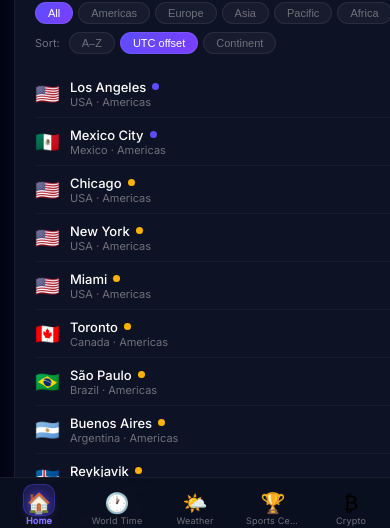
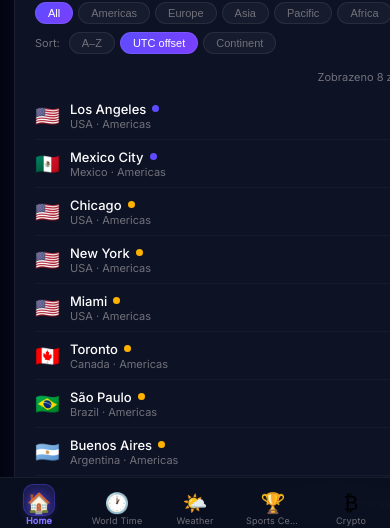
Before and after one commit to info20pneu-stack/everyday-app, a Next.js app: page / in a window 390 px wide. Shown: the part 303-831 px from the top of the page. Built offline with nearby package versions, Linux system fonts and the light colour scheme; no server answers.

Commit message:
Fix sidebar responsive, WorldTime scroll, device detection

```diff
--- a/app/components/Crypto.tsx
+++ b/app/components/Crypto.tsx
@@ -1,6 +1,7 @@
 'use client';
 
 import { useState, useEffect, useMemo } from 'react';
+import { useDeviceDetect } from '../../lib/hooks/useDeviceDetect';
 
 /* ═══════════════════════ TYPES ═══════════════════════ */
 
@@ -84,10 +85,11 @@ function Sparkline({ prices, positive, id }: { prices: number[]; positive: boole
 
 /* ═══════════════════════ COIN ROW ═══════════════════════ */
 
-function CoinRow({ coin, expanded, onToggle }: {
+function CoinRow({ coin, expanded, onToggle, showCharts }: {
   coin: Coin;
   expanded: boolean;
   onToggle: () => void;
+  showCharts: boolean;
 }) {
   const positive = coin.price_change_percentage_24h >= 0;
   const cc = positive ? 'var(--green2)' : '#EF4444';
@@ -100,7 +102,9 @@ function CoinRow({ coin, expanded, onToggle }: {
         onClick={onToggle}
         style={{
           display: 'grid',
-          gridTemplateColumns: '24px 1fr 80px 60px 70px 76px',
+          gridTemplateColumns: showCharts
+            ? '24px 1fr 80px 60px 70px 76px'
+            : '24px 1fr 80px 60px',
           gap: '6px',
           alignItems: 'center',
           background: expanded ? 'rgba(93,76,255,0.07)' : 'rgba(255,255,255,0.02)',
@@ -145,15 +149,19 @@ function CoinRow({ coin, expanded, onToggle }: {
           {fmtPct(coin.price_change_percentage_24h)}
         </div>
 
-        {/* Market cap */}
+        {/* Market cap — hidden on mobile */}
+        {showCharts && (
           <div style={{ textAlign: 'right', fontSize: '11px', color: 'var(--text2)' }}>
             {fmtBig(coin.market_cap)}
           </div>
+        )}
 
-        {/* Sparkline */}
+        {/* Sparkline — hidden on mobile */}
+        {showCharts && (
           <div style={{ display: 'flex', justifyContent: 'flex-end', alignItems: 'center' }}>
             <Sparkline prices={sp} positive={positive} id={coin.id} />
           </div>
+        )}
       </div>
 
       {/* Expanded detail */}
@@ -252,6 +260,7 @@ const API_URL =
   '?vs_currency=usd&order=market_cap_desc&per_page=20&page=1&sparkline=true&price_change_percentage=24h';
 
 export default function Crypto() {
+  const { listLimit, showCharts, isMobile } = useDeviceDetect();
   const [coins, setCoins]       = useState<Coin[]>([]);
   const [state, setState]       = useState<FetchState>('loading');
   const [search, setSearch]     = useState('');
@@ -383,14 +392,20 @@ export default function Crypto() {
             </div>
           ) : (
             <div style={{ display: 'flex', flexDirection: 'column', gap: '4px' }}>
-              {filtered.map(coin => (
+              {(isMobile && !search ? filtered.slice(0, listLimit) : filtered).map(coin => (
                 <CoinRow
                   key={coin.id}
                   coin={coin}
                   expanded={expandedId === coin.id}
                   onToggle={() => setExpanded(prev => prev === coin.id ? null : coin.id)}
+                  showCharts={showCharts}
                 />
               ))}
+              {isMobile && !search && filtered.length > listLimit && (
+                <div style={{ textAlign: 'center', fontSize: '11px', color: 'var(--text3)', paddingTop: '4px' }}>
+                  + {filtered.length - listLimit} dalších · hledáním zobrazíš více
+                </div>
+              )}
             </div>
           )}
 
--- a/app/components/Markets.tsx
+++ b/app/components/Markets.tsx
@@ -1,6 +1,7 @@
 'use client';
 
 import { useState, useEffect } from 'react';
+import { useDeviceDetect } from '../../lib/hooks/useDeviceDetect';
 
 type Tab = 'indices' | 'forex' | 'commodities';
 
@@ -73,6 +74,7 @@ function fmtPrice(t: Ticker): string {
 }
 
 export default function Markets() {
+  const { listLimit } = useDeviceDetect();
   const [tab, setTab] = useState<Tab>('indices');
   const [data, setData] = useState<Record<Tab, Ticker[]>>(SEED_DATA);
   const [updated, setUpdated] = useState<Date | null>(null);
@@ -98,7 +100,7 @@ export default function Markets() {
     return () => clearInterval(id);
   }, []);
 
-  const tickers = data[tab];
+  const tickers = isFinite(listLimit) ? data[tab].slice(0, listLimit) : data[tab];
 
   return (
     <div style={{
--- a/app/components/Sidebar.tsx
+++ b/app/components/Sidebar.tsx
@@ -7,10 +7,26 @@ import AdBanner from './AdBanner';
 const COLLAPSED_W = 60;
 const EXPANDED_W  = 270;
 
+function useWindowWidth() {
+  const [width, setWidth] = useState<number | null>(null);
+  useEffect(() => {
+    setWidth(window.innerWidth);
+    const handler = () => setWidth(window.innerWidth);
+    window.addEventListener('resize', handler);
+    return () => window.removeEventListener('resize', handler);
+  }, []);
+  return width;
+}
+
 export default function Sidebar() {
   const { t, rtl } = useLang();
   const [active,    setActive]    = useState('home');
   const [collapsed, setCollapsed] = useState(false);
+  const windowWidth = useWindowWidth();
+
+  // tablet (481–768 px): always force collapsed, but don't overwrite user preference
+  const isTabletForced = windowWidth !== null && windowWidth <= 768 && windowWidth > 480;
+  const effectiveCollapsed = isTabletForced || collapsed;
 
   // Restore preference from localStorage after mount
   useEffect(() => {
@@ -47,12 +63,12 @@ export default function Sidebar() {
     { icon: '⚖️', label: t.nav.bmi,               id: 'bmi'      },
   ];
 
-  const w = collapsed ? COLLAPSED_W : EXPANDED_W;
+  const w = effectiveCollapsed ? COLLAPSED_W : EXPANDED_W;
 
   // Arrow direction respects RTL + collapse state
   const arrowIcon = (() => {
-    if (!rtl) return collapsed ? '›' : '‹';
-    return collapsed ? '‹' : '›';
+    if (!rtl) return effectiveCollapsed ? '›' : '‹';
+    return effectiveCollapsed ? '‹' : '›';
   })();
 
   return (
@@ -74,10 +90,10 @@ export default function Sidebar() {
         overflow: 'hidden',
       }}
     >
-      {/* ── Toggle button ── */}
+      {/* ── Toggle button — hidden when tablet forces collapse ── */}
       <button
         onClick={toggle}
-        title={collapsed ? 'Expand sidebar' : 'Collapse sidebar'}
+        title={effectiveCollapsed ? 'Expand sidebar' : 'Collapse sidebar'}
         style={{
           position: 'absolute',
           top: '50%',
@@ -96,7 +112,7 @@ export default function Sidebar() {
           fontSize: '14px',
           fontWeight: '700',
           cursor: 'pointer',
-          display: 'flex',
+          display: isTabletForced ? 'none' : 'flex',
           alignItems: 'center',
           justifyContent: 'center',
           transition: 'background 0.2s, color 0.2s',
@@ -120,7 +136,7 @@ export default function Sidebar() {
           display: 'flex',
           flexDirection: 'column',
           gap: '3px',
-          padding: collapsed ? '0 6px' : '0 .75rem',
+          padding: effectiveCollapsed ? '0 6px' : '0 .75rem',
           flex: 1,
           overflowY: 'auto',
           overflowX: 'hidden',
@@ -133,14 +149,14 @@ export default function Sidebar() {
             <button
               key={item.id}
               onClick={() => setActive(item.id)}
-              title={collapsed ? item.label : undefined}
+              title={effectiveCollapsed ? item.label : undefined}
               style={{
                 display: 'flex',
                 alignItems: 'center',
                 flexDirection: rtl ? 'row-reverse' : 'row',
-                justifyContent: collapsed ? 'center' : 'flex-start',
-                gap: collapsed ? 0 : '10px',
-                padding: collapsed ? '10px 0' : '10px 14px',
+                justifyContent: effectiveCollapsed ? 'center' : 'flex-start',
+                gap: effectiveCollapsed ? 0 : '10px',
+                padding: effectiveCollapsed ? '10px 0' : '10px 14px',
                 borderRadius: '14px',
                 fontSize: '13px',
                 color: isActive ? '#fff' : 'var(--text3)',
@@ -166,8 +182,8 @@ export default function Sidebar() {
 
               {/* Label — fades out when collapsed */}
               <span style={{
-                opacity: collapsed ? 0 : 1,
-                maxWidth: collapsed ? 0 : '200px',
+                opacity: effectiveCollapsed ? 0 : 1,
+                maxWidth: effectiveCollapsed ? 0 : '200px',
                 transition: 'opacity 0.2s ease, max-width 0.3s ease',
                 overflow: 'hidden',
                 display: 'inline-block',
@@ -180,7 +196,7 @@ export default function Sidebar() {
       </nav>
 
       {/* ── Premium box ── */}
-      {!collapsed && (
+      {!effectiveCollapsed && (
         <div style={{
           margin: '.75rem',
           background: 'linear-gradient(135deg, #1a1060, #0a0b20)',
@@ -240,7 +256,7 @@ export default function Sidebar() {
       )}
 
       {/* ── Sidebar banner — hidden when collapsed ── */}
-      {!collapsed && (
+      {!effectiveCollapsed && (
         <div style={{
           margin: '0 .75rem .75rem',
           overflow: 'hidden',
--- a/app/components/WorldTime.tsx
+++ b/app/components/WorldTime.tsx
@@ -1,6 +1,7 @@
 'use client';
 
 import { useState, useEffect } from 'react';
+import { useDeviceDetect } from '../../lib/hooks/useDeviceDetect';
 
 const CITIES = [
   { name: 'New York', country: 'USA', tz: 'America/New_York', flag: '🇺🇸', continent: 'Americas' },
@@ -78,10 +79,12 @@ const SORTS = [
 ];
 
 export default function WorldTime() {
+  const { listLimit, isMobile } = useDeviceDetect();
   const [times, setTimes] = useState<Record<string, string>>({});
   const [search, setSearch] = useState('');
   const [continent, setContinent] = useState('All');
   const [sort, setSort] = useState('offset');
+  const [showAll, setShowAll] = useState(false);
 
   useEffect(() => {
     const tick = () => {
@@ -164,8 +167,18 @@ export default function WorldTime() {
         ))}
       </div>
 
-      <div style={{ maxHeight: '500px', overflowY: 'auto' }}>
-        {filtered.map(city => (
+      {/* Collapsed city list on mobile — show all toggle */}
+      {isMobile && !showAll && !search && continent === 'All' && filtered.length > listLimit && (
+        <div style={{ marginBottom: '.5rem', fontSize: '11px', color: 'var(--text3)', textAlign: 'center' }}>
+          Zobrazeno {listLimit} z {filtered.length} měst
+        </div>
+      )}
+
+      <div>
+        {(isMobile && !showAll && !search && continent === 'All'
+          ? filtered.slice(0, listLimit)
+          : filtered
+        ).map(city => (
           <div key={city.name} style={{
             display: 'flex',
             alignItems: 'center',
@@ -200,6 +213,29 @@ export default function WorldTime() {
           </div>
         ))}
       </div>
+
+      {/* Show all / Show less toggle — mobile only */}
+      {isMobile && !search && continent === 'All' && filtered.length > listLimit && (
+        <button
+          onClick={() => setShowAll(v => !v)}
+          style={{
+            marginTop: '.75rem',
+            width: '100%',
+            background: 'rgba(93,76,255,0.12)',
+            border: '1px solid rgba(93,76,255,0.3)',
+            borderRadius: '10px',
+            color: 'var(--purple3)',
+            fontSize: '12px',
+            fontWeight: '600',
+            padding: '8px',
+            cursor: 'pointer',
+          }}
+        >
+          {showAll
+            ? `Zobrazit méně ↑`
+            : `Zobrazit všechna města (${filtered.length}) ↓`}
+        </button>
+      )}
     </div>
   );
 }
--- a/app/globals.css
+++ b/app/globals.css
@@ -66,10 +66,10 @@ h1, h2, h3 {
    Sidebar
 ───────────────────────────────────────── */
 .app-sidebar {
-  /* desktop styles come from inline — just add responsive behaviour */
+  /* desktop + tablet: always visible (collapse handled by JS) */
 }
 
-@media (max-width: 768px) {
+@media (max-width: 480px) {
   .app-sidebar {
     display: none !important;
   }
@@ -100,10 +100,6 @@ h1, h2, h3 {
 }
 
 @media (max-width: 768px) {
-  .main-content {
-    padding: 0.875rem !important;
-    padding-bottom: calc(72px + env(safe-area-inset-bottom, 0px)) !important;
-  }
   .hero-section {
     padding: 1.25rem !important;
     margin-bottom: 0.875rem !important;
@@ -111,6 +107,13 @@ h1, h2, h3 {
   .hero-title {
     font-size: 2rem !important;
     letter-spacing: 2px !important;
+  }
+}
+
+@media (max-width: 480px) {
+  .main-content {
+    padding: 0.875rem !important;
+    padding-bottom: calc(72px + env(safe-area-inset-bottom, 0px)) !important;
   }
 }
 
@@ -127,7 +130,7 @@ h1, h2, h3 {
   display: none;
 }
 
-@media (max-width: 768px) {
+@media (max-width: 480px) {
   .ad-top-wrapper {
     display: none !important;
   }
@@ -159,7 +162,7 @@ h1, h2, h3 {
   padding-bottom: env(safe-area-inset-bottom, 0px);
 }
 
-@media (max-width: 768px) {
+@media (max-width: 480px) {
   .bottom-nav {
     display: flex;
   }
--- /dev/null
+++ b/lib/hooks/useDeviceDetect.ts
@@ -0,0 +1,117 @@
+'use client';
+
+import { useState, useEffect } from 'react';
+
+export type DeviceType = 'mobile' | 'tablet' | 'desktop';
+export type DeviceOS   = 'ios' | 'android' | 'other';
+
+export interface DeviceInfo {
+  /** Viewport-based device class */
+  type: DeviceType;
+  /** Operating system from UA */
+  os: DeviceOS;
+
+  isMobile:  boolean;
+  isTablet:  boolean;
+  isDesktop: boolean;
+
+  isIOS:     boolean;
+  isAndroid: boolean;
+
+  /** true when primary pointer is coarse (touch screen) */
+  isTouchDevice: boolean;
+
+  /**
+   * Recommended list length for the current device.
+   * Use it to slice long data arrays in widgets.
+   * mobile → 8  |  tablet → 12  |  desktop → Infinity
+   */
+  listLimit: number;
+
+  /**
+   * Whether to render heavy SVG charts (sparklines etc.).
+   * false on mobile to reduce layout work.
+   */
+  showCharts: boolean;
+}
+
+const DESKTOP_DEFAULT: DeviceInfo = {
+  type: 'desktop',
+  os: 'other',
+  isMobile:  false,
+  isTablet:  false,
+  isDesktop: true,
+  isIOS:     false,
+  isAndroid: false,
+  isTouchDevice: false,
+  listLimit:  Infinity,
+  showCharts: true,
+};
+
+function detectOS(ua: string): DeviceOS {
+  if (/iphone|ipad|ipod/i.test(ua)) return 'ios';
+  if (/android/i.test(ua)) return 'android';
+  return 'other';
+}
+
+function detectFromWidth(width: number): DeviceType {
+  if (width <= 480) return 'mobile';
+  if (width <= 768) return 'tablet';
+  return 'desktop';
+}
+
+function build(width: number, ua: string): DeviceInfo {
+  const os       = detectOS(ua);
+  // iPad on iOS 13+ reports desktop UA — check maxTouchPoints as fallback
+  const isIPad   = /macintosh/i.test(ua) && navigator.maxTouchPoints > 1;
+  const iosFixed = isIPad ? 'ios' : os;
+
+  const touch = window.matchMedia?.('(pointer: coarse)').matches
+    ?? (navigator.maxTouchPoints > 0);
+
+  // If UA says desktop but touch screen detected → treat as tablet
+  let type = detectFromWidth(width);
+  if (type === 'desktop' && touch && isIPad) type = 'tablet';
+
+  const isMobile  = type === 'mobile';
+  const isTablet  = type === 'tablet';
+  const isDesktop = type === 'desktop';
+
+  return {
+    type,
+    os: iosFixed,
+    isMobile,
+    isTablet,
+    isDesktop,
+    isIOS:     iosFixed === 'ios',
+    isAndroid: iosFixed === 'android',
+    isTouchDevice: touch,
+    listLimit:  isMobile ? 8 : isTablet ? 12 : Infinity,
+    showCharts: !isMobile,
+  };
+}
+
+export function useDeviceDetect(): DeviceInfo {
+  const [info, setInfo] = useState<DeviceInfo>(DESKTOP_DEFAULT);
+
+  useEffect(() => {
+    const ua = navigator.userAgent;
+
+    function update() {
+      setInfo(build(window.innerWidth, ua));
+    }
+
+    update();
+
+    const mq = window.matchMedia('(pointer: coarse)');
+    window.addEventListener('resize', update, { passive: true });
+    mq.addEventListener?.('change', update);
+
+    return () => {
+      window.removeEventListener('resize', update);
+      mq.removeEventListener?.('change', update);
+    };
+  }, []);
+
+  return info;
+}
```
Lines whose indentation alone changed are shown as unchanged.
